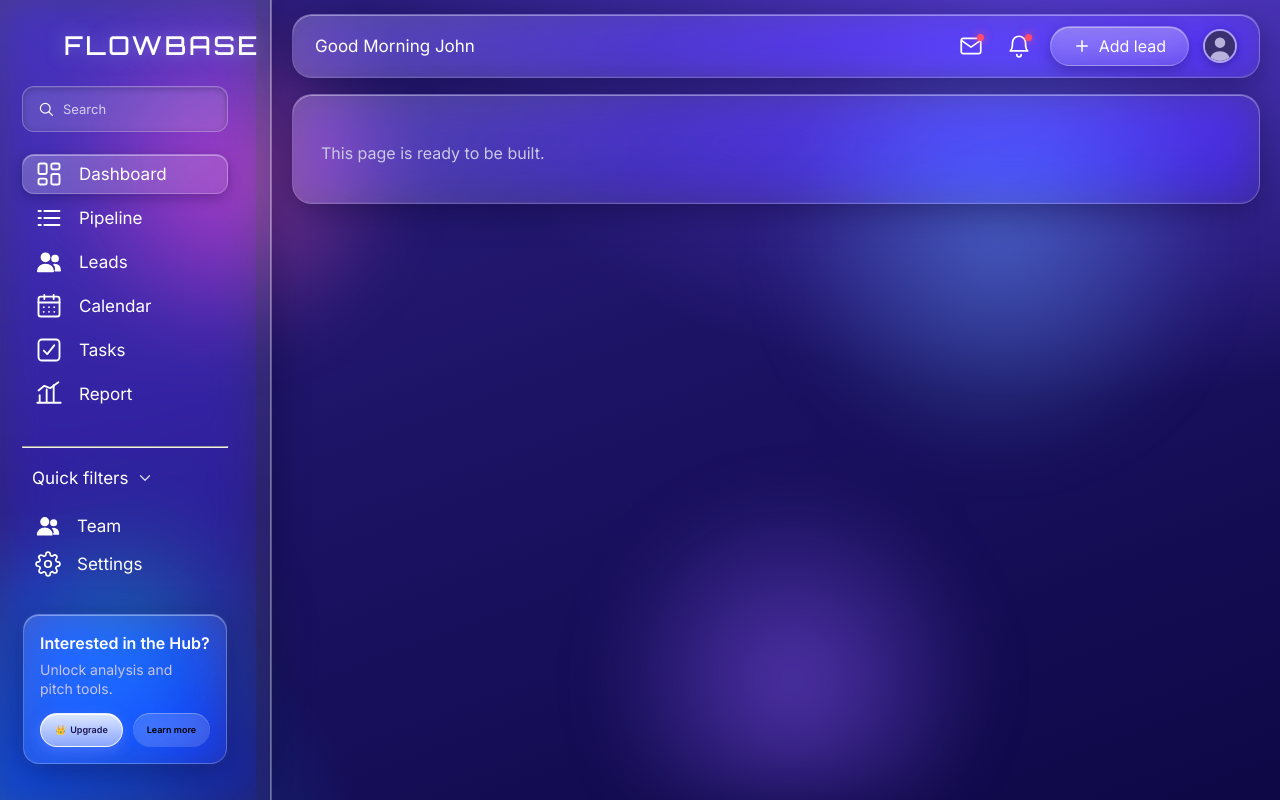
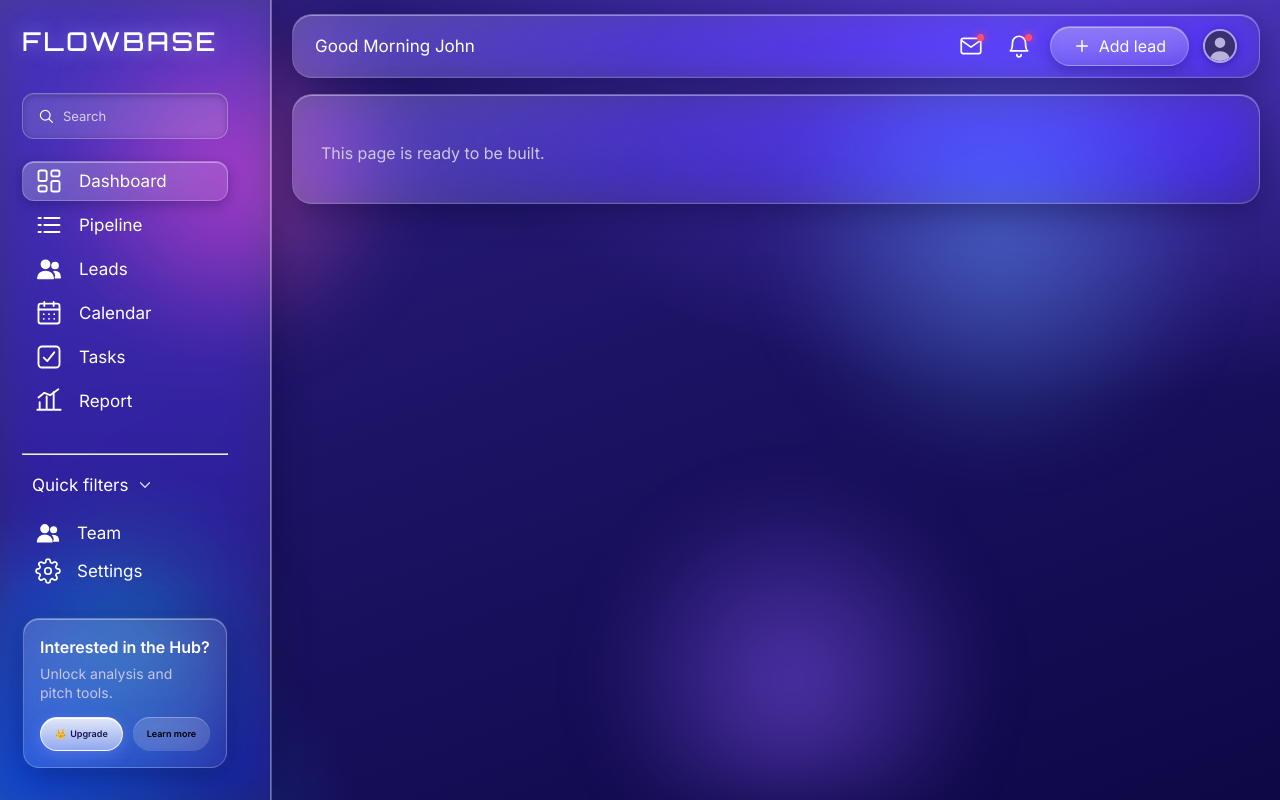
Before and after one commit to obinyan/FLOWBASE, a Next.js app: page / in a window 1280 px wide. Built offline with nearby package versions, Linux system fonts and the light colour scheme.

Commit message:
removing the heading fix setting

```diff
--- a/app/globals.css
+++ b/app/globals.css
@@ -399,24 +399,3 @@ small { display: block; }
 @media (prefers-reduced-motion: reduce) {
   *, *::before, *::after { animation: none !important; transition: none !important; }
 }
-
-@media (min-width: 961px) {
-  .sidebar {
-    -webkit-backdrop-filter: none;
-    backdrop-filter: none;
-  }
-  .sidebar::before {
-    content: "";
-    position: absolute;
-    inset: 0;
-    z-index: -1;
-    -webkit-backdrop-filter: var(--blur);
-    backdrop-filter: var(--blur);
-  }
-
-  .sidebar .wordmark {
-    position: fixed;
-    top: 32px;
-    left: 64px;
-  }
-}
```
